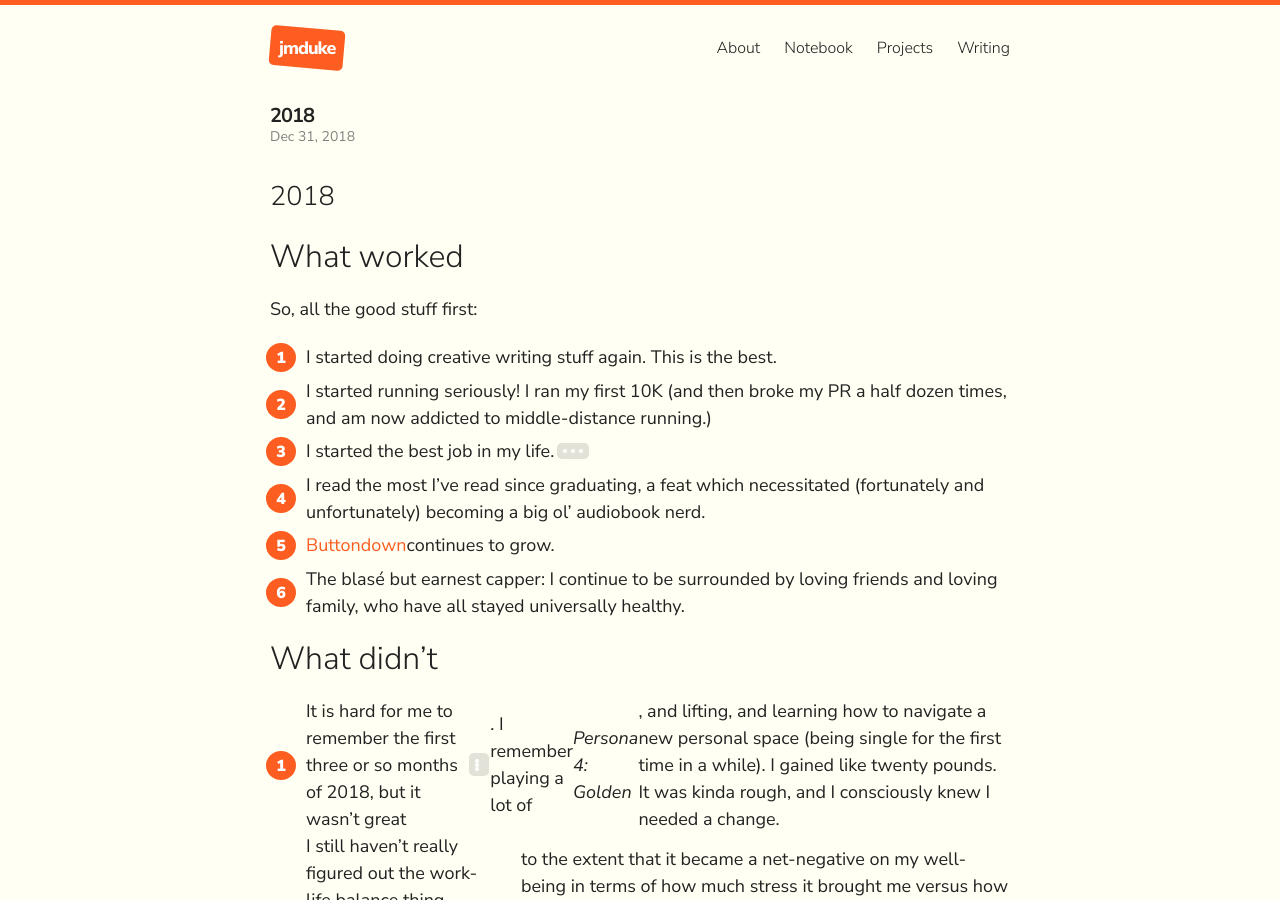
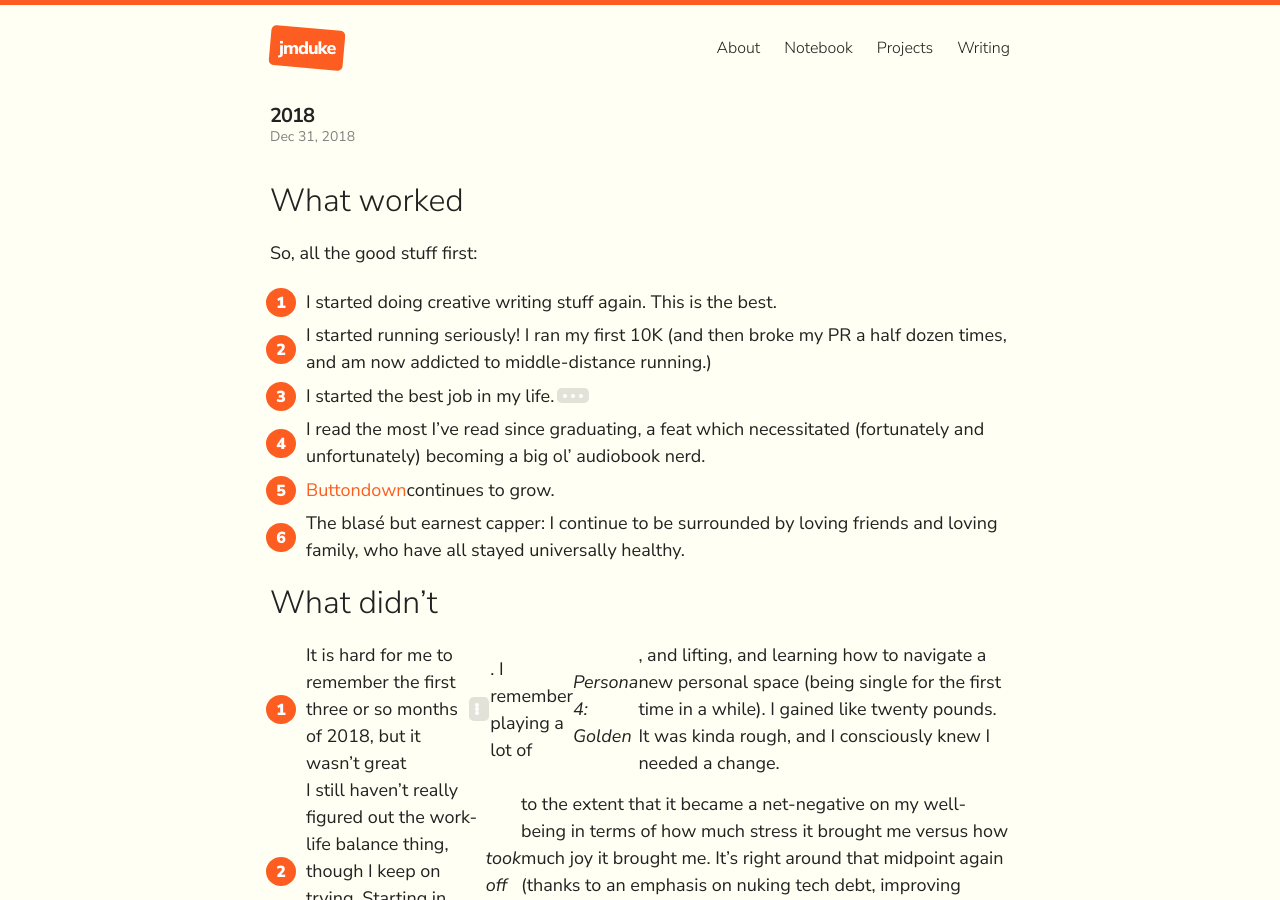
Before and after one commit to jmduke/jmduke-jekyll, a Jekyll site: the page built from _posts/2018-12-31-2018.md, in a window 1280 px wide and 900 px high. Built offline with Jekyll 4.4.1, drawn with Linux system fonts in a browser that asks for light colours.

Commit message:
Update Post “2018-12-31-2018”

```diff
--- a/_posts/2018-12-31-2018.md
+++ b/_posts/2018-12-31-2018.md
@@ -2,8 +2,6 @@
 layout: post
 title: '2018'
 ---
-# 2018
-
 ## What worked
 
 So, all the good stuff first:
```
